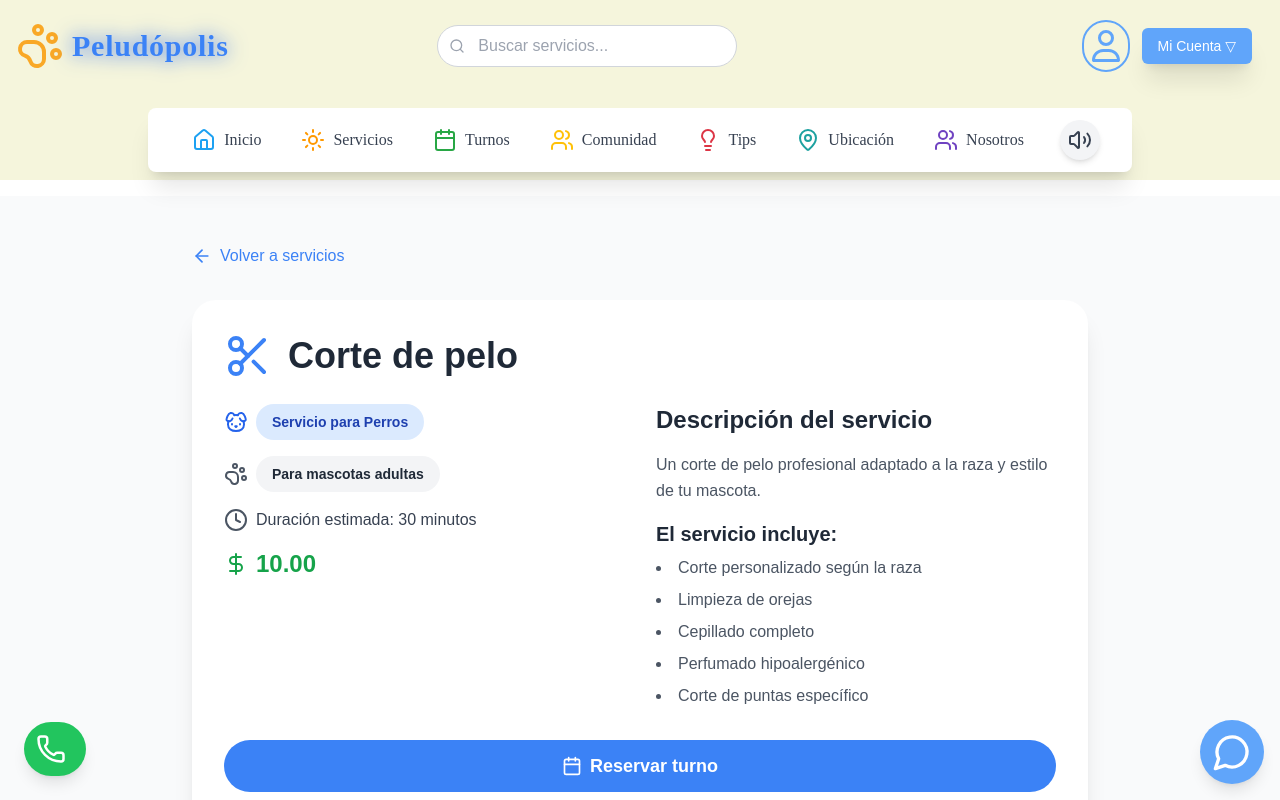
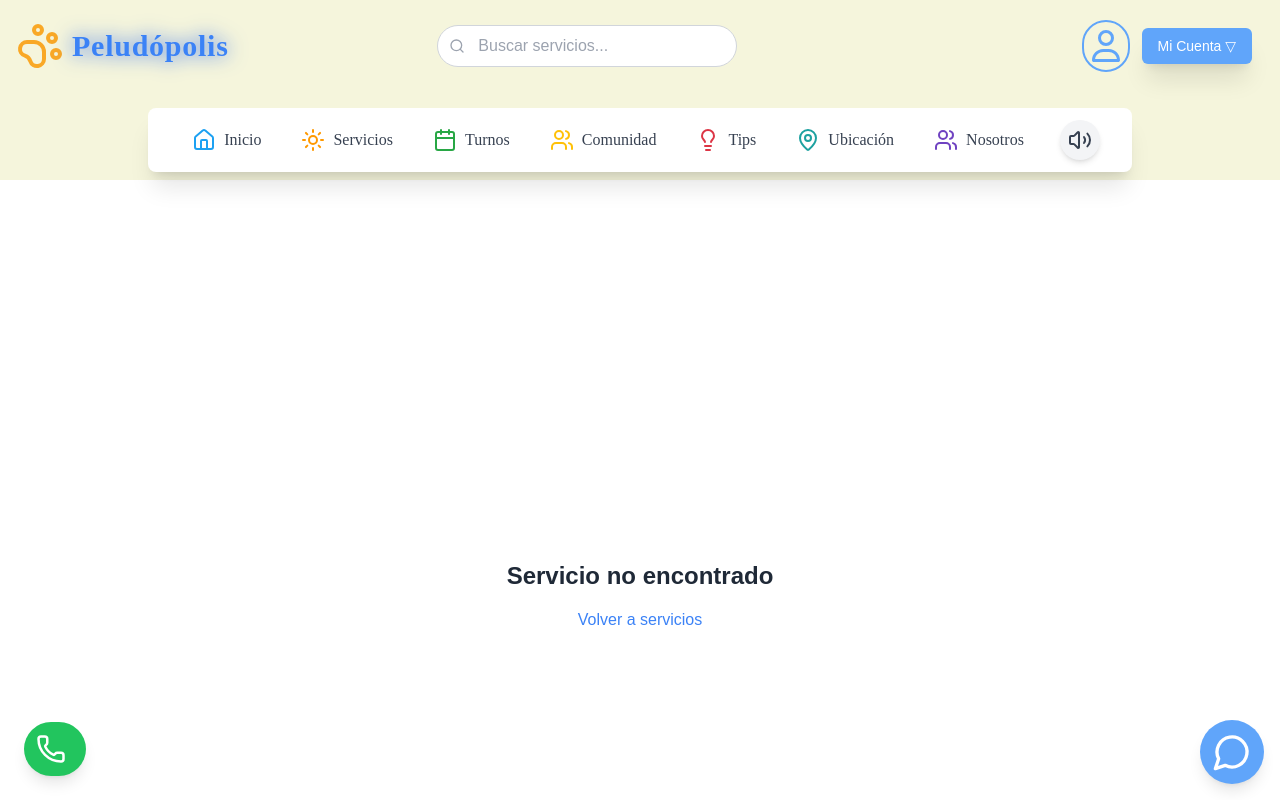
Before and after one commit to peludopolis/peludopolis, a Next.js app in the folder Front/: page /servicesPets/1 in a window 1280 px wide. Shown: the top 800 px of the page. Built offline with nearby package versions, Linux system fonts and the light colour scheme.

Commit message:
actualizacion de id de service

```diff
--- a/Front/app/appointments/payment/page.tsx
+++ b/Front/app/appointments/payment/page.tsx
@@ -85,7 +85,7 @@ const PaymentPage: React.FC = () => {
         }
 
         const localUrl = "http://localhost:3000";
-        const backUrl = "https://05ca-2800-484-de80-c900-5da0-89f6-2d07-478.ngrok-free.app";
+        const backUrl = "https://faca-2803-9800-988d-724d-9d84-bc2e-3899-d589.ngrok-free.app";
 
         console.log("userSession:", user);
         console.log("userSession.user:", user?.user);
--- a/Front/app/servicesPets/services.ts
+++ b/Front/app/servicesPets/services.ts
@@ -1,5 +1,5 @@
 interface Service {
-    id: number; // ID numérico
+    id: string | number;
     name: string;
     description: string;
     price: number;
@@ -10,7 +10,7 @@ interface Service {
 
   const services: Service[] = [
     {
-      id: 1,
+      id: "a0f553e4-0289-49b7-8c25-d05d759a73e3",
       name: "Corte de pelo",
       description: "Un corte de pelo profesional adaptado a la raza y estilo de tu mascota.",
       price: 10,
@@ -19,7 +19,7 @@ interface Service {
       category: "adulto",
     },
     {
-      id: 2,
+      id: "cfab1588-6aa9-40f8-9833-8fd21116aa91",
       name: "Corte de pelo",
       description: "Un corte de pelo especializado para cachorros, suave y seguro.",
       price: 15,
@@ -28,7 +28,7 @@ interface Service {
       category: "cachorro",
     },
     {
-      id: 3,
+      id: "05025e0e-2707-4fd9-8e19-4faf823334d8",
       name: "Corte de pelo",
       description: "Un corte de pelo profesional adaptado a la raza y estilo de tu mascota.",
       price: 13,
@@ -37,7 +37,7 @@ interface Service {
       category: "adulto",
     },
     {
-      id: 4,
+      id: "5c46193f-2bb7-4d56-aeeb-4e3e7440e4d0",
       name: "Corte de pelo",
       description: "Un corte de pelo especializado para cachorros, suave y seguro.",
       price: 12,
@@ -46,7 +46,7 @@ interface Service {
       category: "cachorro",
     },
     {
-      id: 5,
+      id: "1e7894d1-90de-4131-97e8-bf8cadf45b01",
       name: "Baño",
       description: "Baño completo con productos específicos para el cuidado del pelaje.",
       price: 11,
@@ -55,7 +55,7 @@ interface Service {
       category: "adulto",
     },
     {
-      id: 6,
+      id: "910850af-b908-4477-a4e9-59e805fa0ec7",
       name: "Baño",
       description: "Baño para gatitos, utilizando productos hipoalergénicos.",
       price: 14,
@@ -64,7 +64,7 @@ interface Service {
       category: "cachorro",
     },
     {
-      id: 7,
+      id: "9807bc28-da71-48ce-8f68-b31c01eae417",
       name: "Baño",
       description: "Baño completo con productos específicos para el cuidado del pelaje.",
       price: 17,
@@ -73,7 +73,7 @@ interface Service {
       category: "adulto",
     },
     {
-      id: 8,
+      id: "3cbb71cb-b6ee-469b-852b-f29643514e76",
       name: "Baño",
       description: "Baño para gatitos, utilizando productos hipoalergénicos.",
       price: 13,
@@ -82,7 +82,7 @@ interface Service {
       category: "cachorro",
     },
     {
-      id: 9,
+      id: "19862ad6-eecf-4a3f-b2ee-8510de1c0d7e",
       name: "Corte de uñas",
       description: "Corte y limado de uñas para mantenerlas en una longitud saludable.",
       price: 16,
@@ -91,7 +91,7 @@ interface Service {
       category: "adulto",
     },
     {
-      id: 10,
+      id: "a90cee51-13da-42f5-9845-b606699a8d80",
       name: "Corte de uñas",
       description: "Corte de uñas suave y seguro para cachorros.",
       price: 15,
@@ -100,7 +100,7 @@ interface Service {
       category: "cachorro",
     },
     {
-      id: 11,
+      id: "27e9cad2-3afc-45ec-bfb7-5c5ca71853f8",
       name: "Corte de uñas",
       description: "Corte y limado de uñas para mantenerlas en una longitud saludable.",
       price: 18,
@@ -109,7 +109,7 @@ interface Service {
       category: "adulto",
     },
     {
-      id: 12,
+      id: "c45668ea-25b7-4c22-9706-202444611c5a",
       name: "Corte de uñas",
       description: "Corte de uñas suave y seguro para cachorros.",
       price: 14,
@@ -118,7 +118,7 @@ interface Service {
       category: "cachorro",
     },
     {
-      id: 13,
+      id: "0599ae1d-2640-45fd-84c1-223e394e1fe3",
       name: "Spa",
       description: "Experiencia relajante con masajes, baño especial y cuidado del pelaje.",
       price: 15,
@@ -127,7 +127,7 @@ interface Service {
       category: "adulto",
     },
     {
-      id: 14,
+      id: "7cf6d380-1d22-44d3-b746-6bb5fda8df43",
       name: "Spa",
       description: "Tratamiento suave y relajante para cachorros, incluye baño y masajes.",
       price: 12,
@@ -136,7 +136,7 @@ interface Service {
       category: "cachorro",
     },
     {
-      id: 15,
+      id: "64270336-13f1-419d-810f-22403e3fc092",
       name: "Spa",
       description: "Spa completo para gatos, con masajes y baño especializado.",
       price: 11,
@@ -145,7 +145,7 @@ interface Service {
       category: "adulto",
     },
     {
-      id: 16,
+      id: "25f5be0e-9440-4c19-aa2f-9af201d63245",
       name: "Spa",
       description: "Spa para gatitos, incluye masajes y cuidado especial del pelaje.",
       price: 17,
@@ -154,7 +154,7 @@ interface Service {
       category: "cachorro",
     },
     {
-      id: 17,
+      id: "8594d6d7-346d-49a9-abde-90cdcc30f823",
       name: "Consulta veterinaria",
       description: "Consulta general con un veterinario profesional.",
       price: 13,
@@ -163,7 +163,7 @@ interface Service {
       category: "adulto",
     },
     {
-      id: 18,
+      id: "fa3bafe7-4f71-42f8-b905-d836adda6912",
       name: "Consulta veterinaria",
       description: "Consulta general con un veterinario profesional.",
       price: 18,
```
